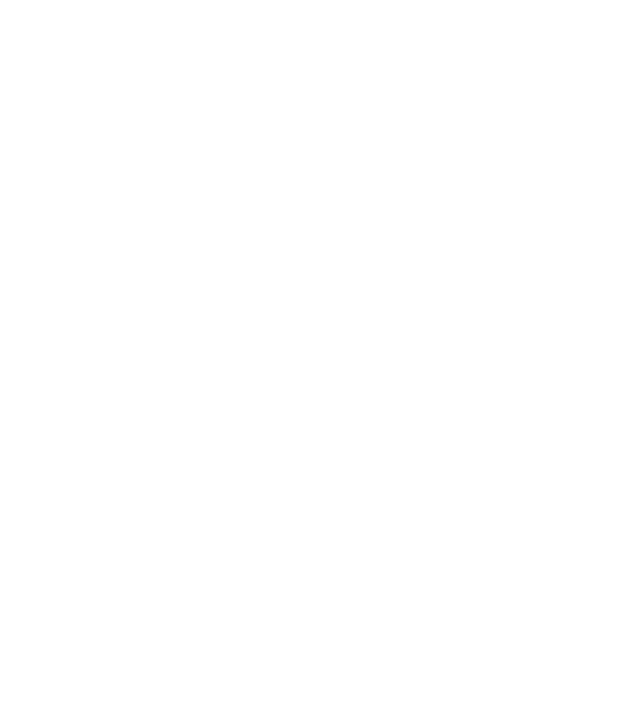
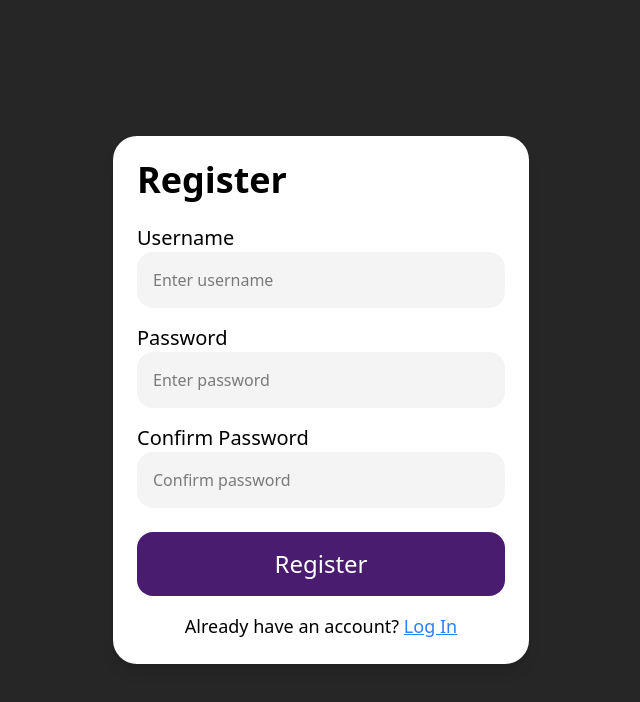
Before and after one commit to CSC105-2024/G20-MasterHasGivenDobbyA-PreHack-2025, a React (Vite) app in the folder frontend/: page /register in a window 1280 px wide. Shown: the top 702 px of the page, without its empty margins (319-959 px from the left). Built offline with nearby package versions, Linux system fonts and the light colour scheme.

Commit message:
commit before font

```diff
--- a/frontend/src/pages/LogIn.tsx
+++ b/frontend/src/pages/LogIn.tsx
@@ -93,7 +93,7 @@
           >
             <div className="w-full flex items-center justify-center gap-2 text-center py-2 px-4 rounded-xl text-black bg-white font-bold shadow-md">
               <div className="w-6 h-6 md:w-8 md:h-8 text-2xl items-center justify-center flex">
-                {loginStatus === "success" ? <MdOutlineHowToReg /> : <BsPersonXFill />}
+                {loginStatus === "success" ? <MdOutlineHowToReg className="text-green-500" /> : <BsPersonXFill className="text-red-500 "/>}
 
               </div>
               <span className="text-sm md:text-base">
@@ -111,14 +111,14 @@
 
         <div className="w-full p-6 bg-white rounded-3xl shadow-lg">
           <div className="text-start mb-6">
-            <div className="text-black text-4xl font-bold font-['Poppins']">
+            <div className="text-black text-4xl font-bold">
               Log In
             </div>
           </div>
 
           <form onSubmit={handleSubmit}>
             <div className="mb-4">
-              <label className="block text-xl text-black font-normal font-['Poppins']">
+              <label className="block text-xl text-black font-normal ">
                 Username
               </label>
               <input
@@ -137,7 +137,7 @@
             </div>
 
             <div className="mb-6">
-              <label className="block text-xl text-black font-normal font-['Poppins']">
+              <label className="block text-xl text-black font-normal ">
                 Password
               </label>
               <input
--- a/frontend/src/pages/Register.tsx
+++ b/frontend/src/pages/Register.tsx
@@ -1,11 +1,220 @@
-import React from 'react'
+import React, { useState, useEffect } from "react";
+import { z } from "zod";
+import { Link, useNavigate } from "react-router-dom";
+import { MdOutlineHowToReg } from "react-icons/md";
+import { BsPersonXFill } from "react-icons/bs";
 
-function Register() {
+const registerSchema = z
+  .object({
+    username: z.string().min(1, "Username is required"),
+    password: z.string().min(6, "Password must be at least 6 characters"),
+    confirmPassword: z.string().min(1, "Please confirm your password"),
+  })
+  .refine((data) => data.password === data.confirmPassword, {
+    message: "Passwords do not match",
+    path: ["confirmPassword"],
+  });
+
+const Register = () => {
+  const navigate = useNavigate();
+
+  const [formData, setFormData] = useState({
+    username: "",
+    password: "",
+    confirmPassword: "",
+  });
+
+  const [errors, setErrors] = useState<{ [key: string]: string }>({});
+  const [registerStatus, setRegisterStatus] = useState("");
+  const [shakeTrigger, setShakeTrigger] = useState(false);
+
+  const triggerShake = () => {
+    setShakeTrigger(false);
+    requestAnimationFrame(() => setShakeTrigger(true));
+  };
+
+  useEffect(() => {
+    if (registerStatus === "success") {
+      const timer = setTimeout(() => {
+        navigate("/login");
+      }, 1200);
+      return () => clearTimeout(timer);
+    }
+
+    if (registerStatus === "error" || registerStatus === "empty") {
+      const timer = setTimeout(() => setRegisterStatus(""), 3000);
+      return () => clearTimeout(timer);
+    }
+  }, [registerStatus, navigate]);
+
+  const handleInputChange = (e: React.ChangeEvent<HTMLInputElement>) => {
+    const { name, value } = e.target;
+    setFormData((prev) => ({ ...prev, [name]: value }));
+  };
+
+  const handleSubmit = (e: React.FormEvent<HTMLFormElement>) => {
+    e.preventDefault();
+
+    const isUsernameEmpty = !formData.username.trim();
+    const isPasswordEmpty = !formData.password.trim();
+    const isConfirmPasswordEmpty = !formData.confirmPassword.trim();
+
+    if (isUsernameEmpty && isPasswordEmpty && isConfirmPasswordEmpty) {
+      setRegisterStatus("empty");
+      setErrors({});
+      triggerShake();
+      return;
+    }
+
+    const fieldErrors: { [key: string]: string } = {};
+    if (isUsernameEmpty) fieldErrors.username = "Username is required";
+    if (isPasswordEmpty) fieldErrors.password = "Password is required";
+    if (isConfirmPasswordEmpty)
+      fieldErrors.confirmPassword = "Please confirm your password";
+
+    if (Object.keys(fieldErrors).length > 0) {
+      setErrors(fieldErrors);
+      setRegisterStatus("error");
+      triggerShake();
+      return;
+    }
+
+    const result = registerSchema.safeParse(formData);
+
+    if (result.success) {
+      setRegisterStatus("success");
+      setErrors({});
+    } else {
+      const newErrors: { [key: string]: string } = {};
+      result.error.errors.forEach((error) => {
+        newErrors[error.path[0] as string] = error.message;
+      });
+      setErrors(newErrors);
+      setRegisterStatus("error");
+      triggerShake();
+    }
+  };
+
+  const errorMessage =
+    errors.confirmPassword ??
+    errors.username ??
+    errors.password ??
+    "Please correct the errors in the form";
+
   return (
-    <div>
+    <div className="w-full h-screen bg-[#262626] overflow-hidden relative flex justify-center items-center">
+      <div className="z-10 flex flex-col items-center w-full max-w-md px-4">
+        {registerStatus && (
+          <div
+            className={`w-full mb-4 transition-all ${
+              registerStatus === "success"
+                ? "animate-fadeInScale"
+                : shakeTrigger
+                ? "animate-shake"
+                : ""
+            }`}
+          >
+            <div className="w-full flex items-center justify-center gap-2 text-center py-2 px-4 rounded-xl text-black bg-white font-bold shadow-md">
+              <div className="w-6 h-6 md:w-8 md:h-8 text-2xl items-center justify-center flex">
+                {registerStatus === "success" ? (
+                  <MdOutlineHowToReg className="text-green-500" />
+                ) : (
+                  <BsPersonXFill className="text-red-500" />
+                )}
+              </div>
 
+              <span>
+                {registerStatus === "success"
+                  ? "Registration Successful"
+                  : registerStatus === "empty"
+                  ? "Please fill your username and password"
+                  : errorMessage}
+              </span>
+            </div>
+          </div>
+        )}
+
+        <div className="w-full p-6 bg-white rounded-3xl shadow-lg">
+          <div className="text-start mb-6">
+            <div className="text-black text-4xl font-bold ">Register</div>
+          </div>
+
+          <form onSubmit={handleSubmit}>
+            <div className="mb-4">
+              <label className="block text-xl text-black">Username</label>
+              <input
+                type="text"
+                name="username"
+                value={formData.username}
+                onChange={handleInputChange}
+                placeholder="Enter username"
+                className="w-full h-14 p-4 bg-zinc-100 rounded-2xl outline-none"
+              />
+              {errors.username && (
+                <div className="text-red-500 text-sm mt-1">
+                  {errors.username}
+                </div>
+              )}
+            </div>
+
+            <div className="mb-4">
+              <label className="block text-xl text-black">
+                Password
+              </label>
+              <input
+                type="password"
+                name="password"
+                value={formData.password}
+                onChange={handleInputChange}
+                placeholder="Enter password"
+                className="w-full h-14 p-4 bg-zinc-100 rounded-2xl outline-none"
+              />
+              {errors.password && (
+                <div className="text-red-500 text-sm mt-1">
+                  {errors.password}
+                </div>
+              )}
+            </div>
+
+            <div className="mb-6">
+              <label className="block text-xl text-black">
+                Confirm Password
+              </label>
+              <input
+                type="password"
+                name="confirmPassword"
+                value={formData.confirmPassword}
+                onChange={handleInputChange}
+                placeholder="Confirm password"
+                className="w-full h-14 p-4 bg-zinc-100 rounded-2xl outline-none"
+              />
+              {errors.confirmPassword && (
+                <div className="text-red-500 text-sm mt-1">
+                  {errors.confirmPassword}
+                </div>
+              )}
+            </div>
+
+           <button
+              type="submit"
+              className="w-full py-4 bg-[#491C70] hover:bg-gray-500 text-white text-2xl rounded-2xl"
+            >
+              Register
+            </button>
+          </form>
+
+          <div className="mt-4 text-center">
+            <span className="text-black text-lg">
+              Already have an account?{" "}
+            </span>
+            <Link to="/login" className="text-blue-500 text-lg underline">
+              Log In
+            </Link>
+          </div>
+        </div>
+      </div>
     </div>
-  )
-}
+  );
+};
 
-export default Register
+export default Register;
```
